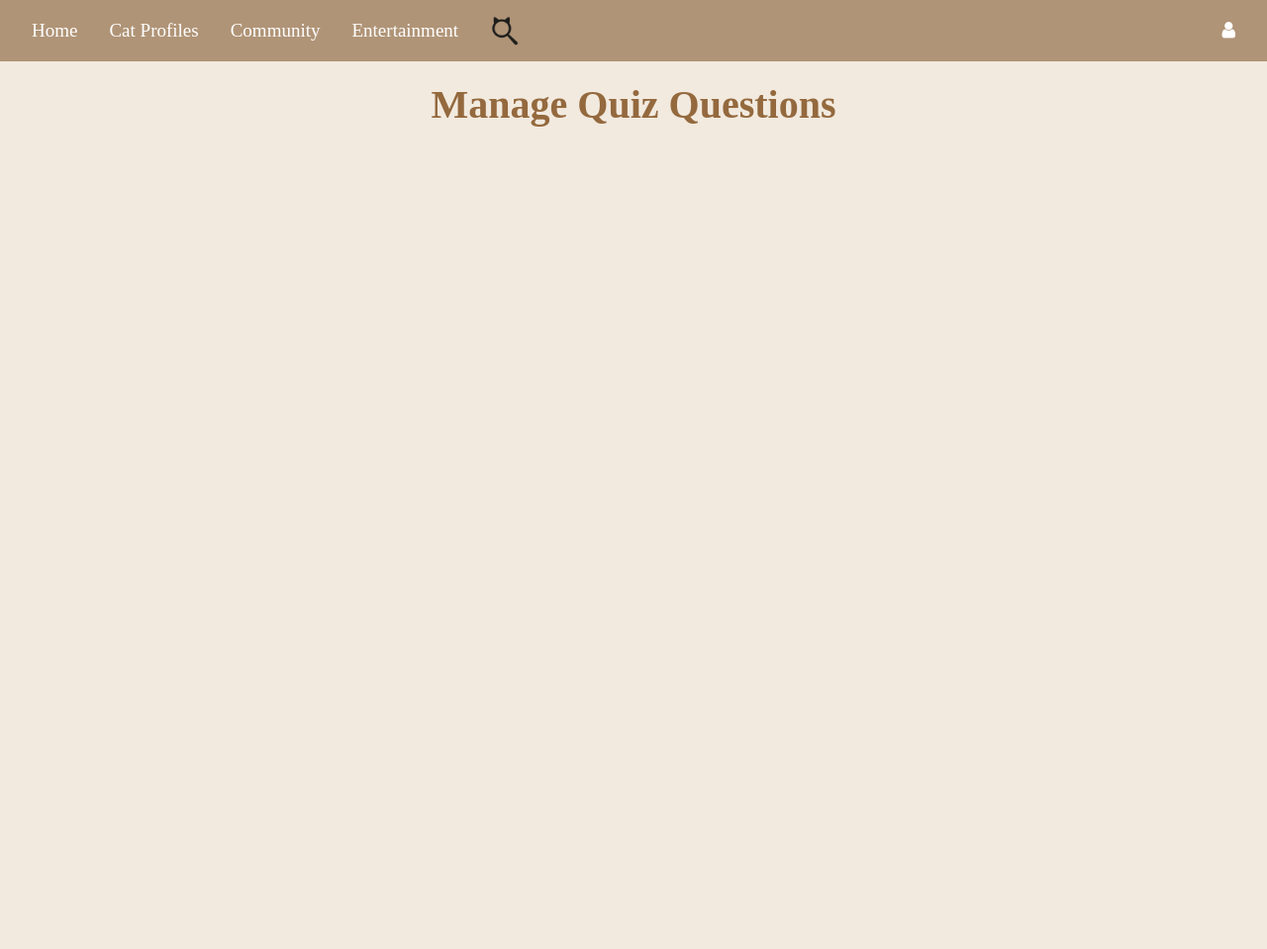
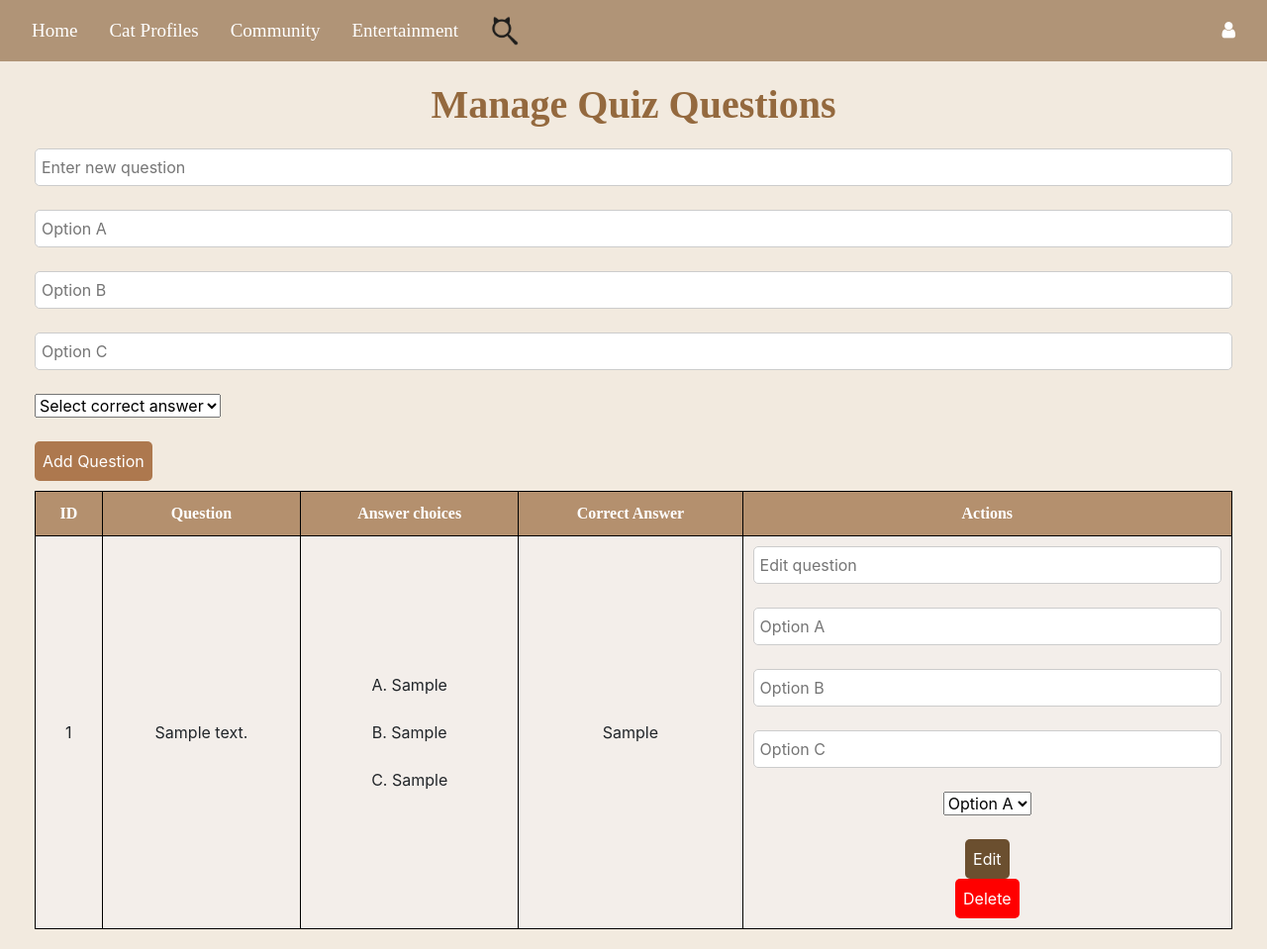
Before and after one commit to wshyen/MeowMeowU, a Flask app: template Website/templates/manage_quiz_questions.html in a window 1280 px wide. Shown: the whole page at 99% size. Before the commit the page ends 128 px from the top, so only its background shows below. Run offline with Flask 3, Linux system fonts and the light colour scheme; the template is opened without the code that fills it: most values are stand-ins (such as "Sample title", 1, 10 or a date in 2020); some libraries are stand-ins or nearby versions.

Commit message:
Fixed layout and styles

```diff
--- a/Website/templates/manage_quiz_questions.html
+++ b/Website/templates/manage_quiz_questions.html
@@ -15,11 +15,131 @@
         color: #94693e;
         font-weight: bold;
     }
+
+    .container {
+        width: 60%;
+        margin: auto;
+        text-align: center;
+    }
+
+    table {
+        width: 100%;
+        border-collapse: collapse;
+        margin-top: 10px;
+    }
+
+    th {
+        background-color: #B4906E;
+        color: white;
+        border: 1px solid black;
+        padding: 10px;
+        text-align: center;
+        font-family: 'Times New Roman', Times, serif;
+    }
+
+    td {
+        background-color: #f3eeea;
+        border: 1px solid black;
+        padding: 10px;
+        text-align: center;
+    }
+
+    button {
+        padding: 8px;
+        border-radius: 5px;
+    }
+
+    input[type="text"] {
+        border: 1px solid #ccc;
+        padding:6px;
+        border-radius: 5px;
+        width: 100%;
+    }
+
+    .add-btn {
+        background-color: #AD784E;
+        color: white;
+        border: none;
+        cursor: pointer;
+    }
+
+    .delete-btn {
+        background-color: red;
+        color: white;
+        border: none;
+        cursor: pointer;
+    }
+
+    .edit-btn {
+        background-color: #6b4f2f;
+        color: white;
+        border: none;
+        cursor: pointer;
+    }
 </style>
 <div style="padding: 20px;">
-    <h1 style="text-align: center; font-family: 'Times New Roman', Times, serif;">Manage Quiz Questions</h1>
+    <h1>Manage Quiz Questions</h1>
 
+    <!--Add New Questions Form -->
+    <form action="{{ url_for('add_question') }}" method="POST">
+        <input type="text" name="question_text" placeholder="Enter new question" required><br><br>
+        <input type="text" name="option_a" placeholder="Option A" required><br><br>
+        <input type="text" name="option_b" placeholder="Option B" required><br><br>
+        <input type="text" name="option_c" placeholder="Option C" required><br><br>
+        <select name="correct_option" required>
+            <option value="" style="font-family: 'Times New Roman', Times, serif;">Select correct answer</option>
+            <option value="option_a">Option A</option>
+            <option value="option_b">Option B</option>
+            <option value="option_c">Option C</option>
+        </select>
+        <br><br>
+        <button type="submit" class="add-btn">Add Question</button>
+    </form>
 
+    <!-- Questions Table-->
+     <table>
+        <thead>
+            <tr>
+                <th>ID</th>
+                <th>Question</th>
+                <th>Answer choices</th>
+                <th>Correct Answer</th>
+                <th>Actions</th>
+            </tr>
+        </thead>
+        <tbody>
+            {% for question in questions %}
+            <tr>
+                <td>{{ question.id }}</td>
+                <td>{{ question.question_text }}</td>
+                <td>
+                    A. {{ question.option_a }}<br><br>
+                    B. {{ question.option_b }}<br><br>
+                    C. {{ question.option_b }}
+                </td>
+                <td>{{ question.correct_option }}</td>
+                <td>
+                    <form action="{{ url_for('edit_question', question_id=question.id) }}" method="POST">
+                        <input type="text" name="new_text" placeholder="Edit question" required><br><br>
+                        <input type="text" name="option_a" placeholder="Option A" required><br><br>
+                        <input type="text" name="option_b" placeholder="Option B" required><br><br>
+                        <input type="text" name="option_c" placeholder="Option C" required><br><br>
+                        <select name="correct_answer" required>
+                            <option value="option_a">Option A</option>
+                            <option value="option_b">Option B</option>
+                            <option value="option_c">Option C</option>
+                        </select>
+                        <br><br>
+                        <button type="submit" class="edit-btn">Edit</button>
+                    </form>
+                    <form action="{{ url_for('delete_question', question_id=question.id) }}" method="POST">
+                        <button type="submit" class="delete-btn" onclick="return confirm('Are you sure?')">Delete</button>
+                    </form>
+                </td>
+            </tr>
+            {% endfor %}
+        </tbody>
+    </table>
 
 </div>
 {% endblock %}
--- a/Website/templates/quiz_level1.html
+++ b/Website/templates/quiz_level1.html
@@ -35,7 +35,7 @@
     }
 </style>
 <div style="padding: 20px;">
-    <h1 style="text-align: center; font-family: 'Times New Roman', Times, serif;">Level 1</h1>
+    <h1>Level 1</h1>
 
     <div class="cat-box">
         <h2 id="question-text">Loading...</h2>
--- a/Website/templates/quiz_level2.html
+++ b/Website/templates/quiz_level2.html
@@ -35,7 +35,7 @@
     }
 </style>
     <div style="padding: 20px;">
-    <h1 style="text-align: center; font-family: 'Times New Roman', Times, serif;">Level 2</h1>
+    <h1>Level 2</h1>
 
     <div class="cat-box">
         <h2 id="question-text">Loading...</h2>
```
